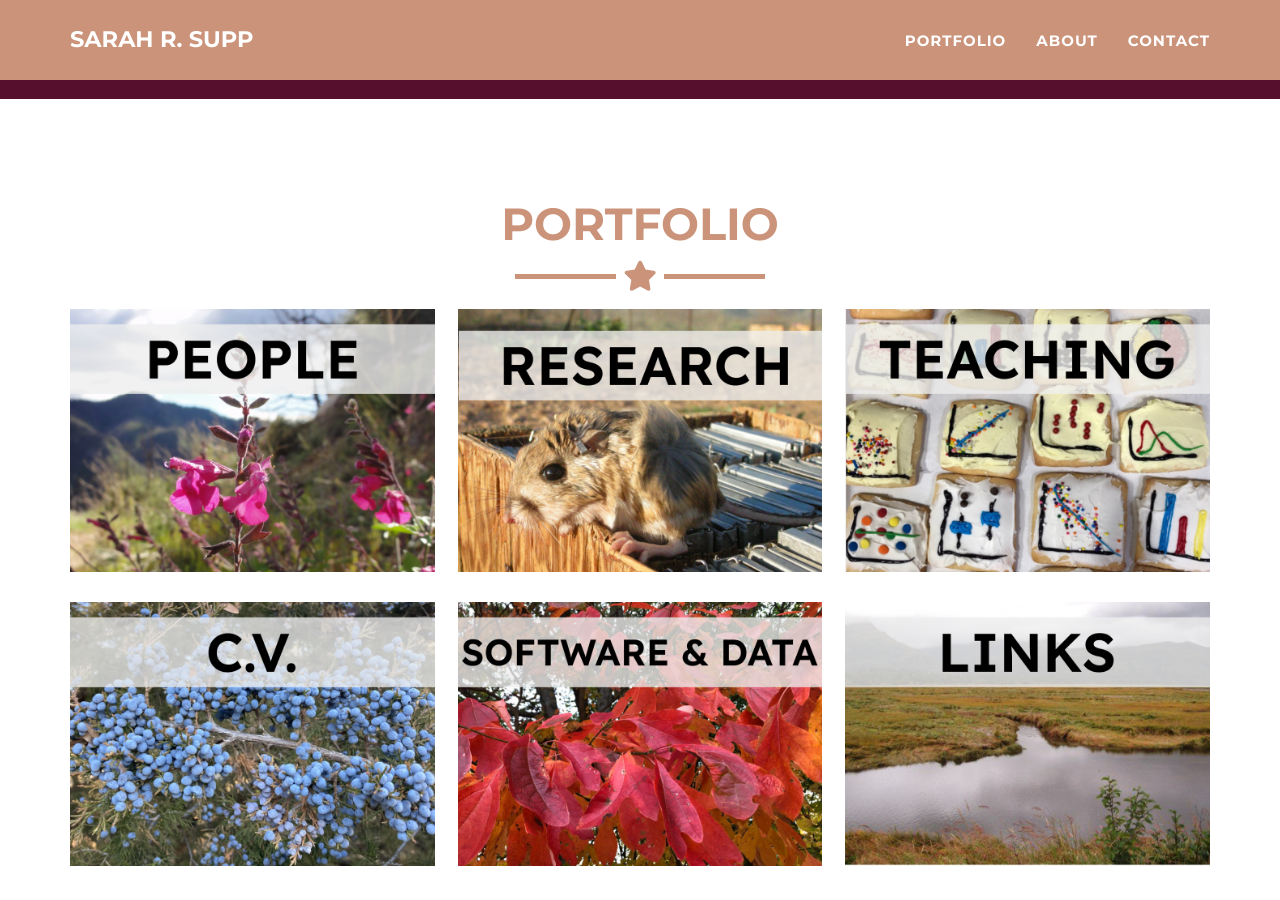
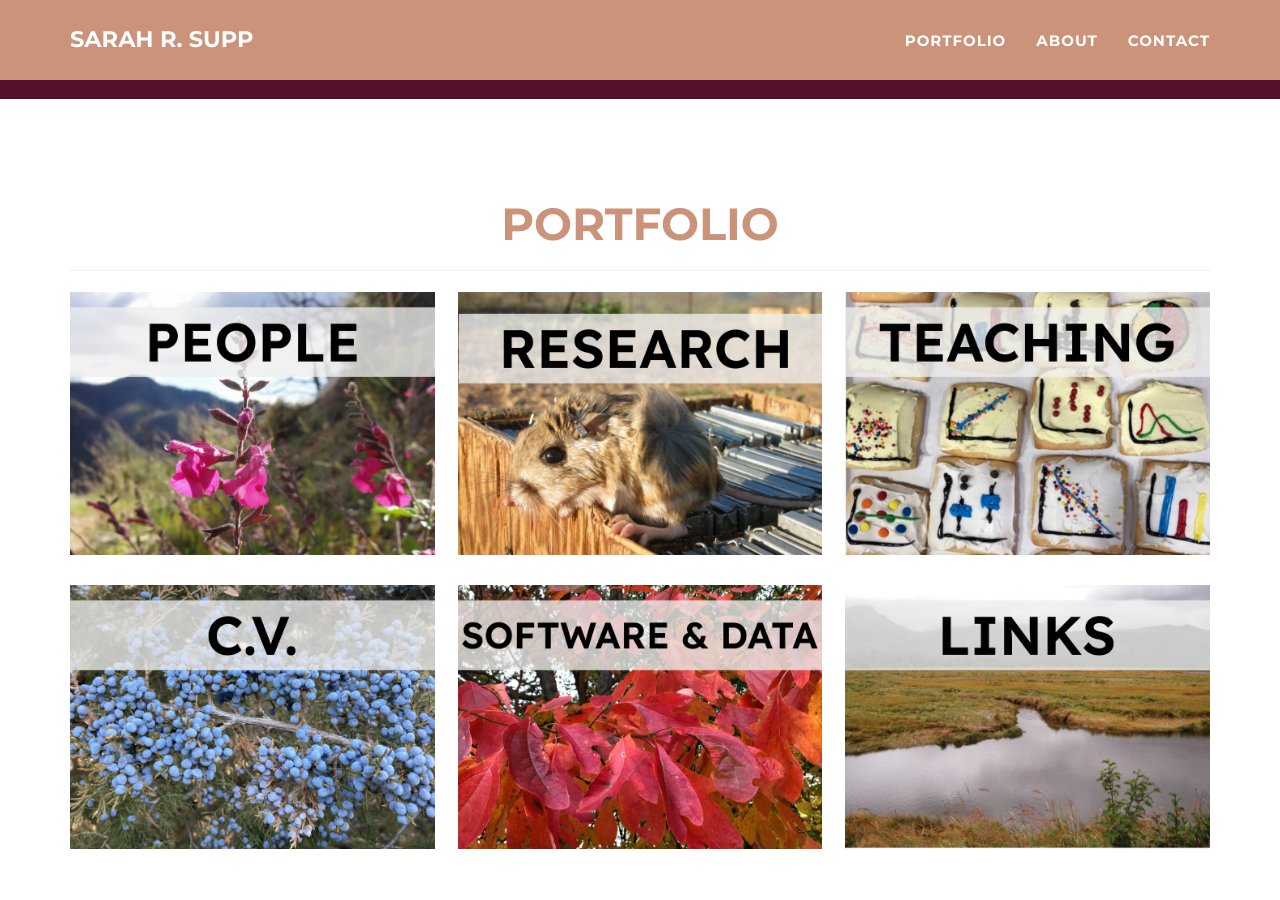
Before and after one commit to sarahsupp/sarahsupp.github.io, a Jekyll site: the page built from _posts/2014-07-18-people.markdown, in a window 1280 px wide and 900 px high, scrolled down 720 px. Built offline with Jekyll 4.4.1, drawn with Linux system fonts in a browser that asks for light colours.

Commit message:
try to replace star with leaf

```diff
--- a/_includes/portfolio_grid.html
+++ b/_includes/portfolio_grid.html
@@ -4,7 +4,7 @@
     <div class="row">
       <div class="col-lg-12 text-center">
         <h2>Portfolio</h2>
-        <hr class="star-primary">
+        <hr class="leaf">
       </div>
     </div>
     <div class="portfolio-flex-row">
```
